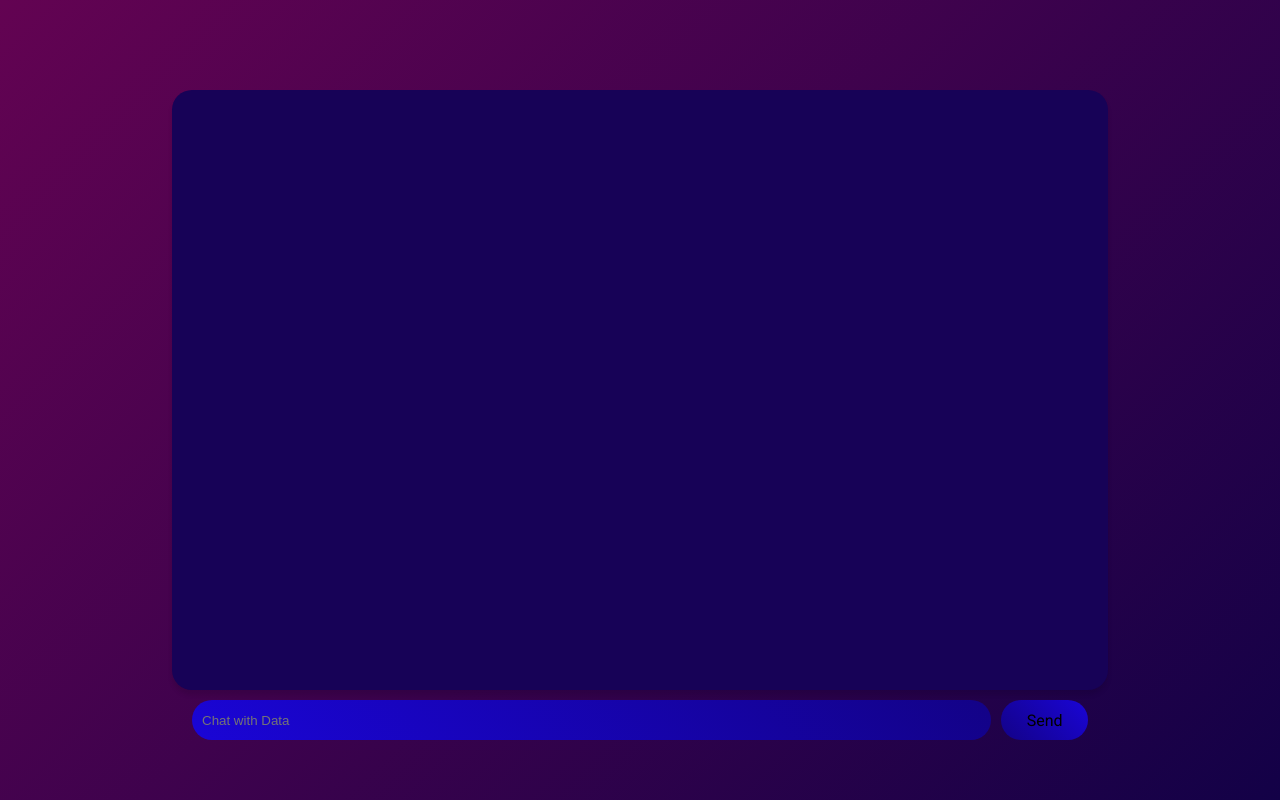
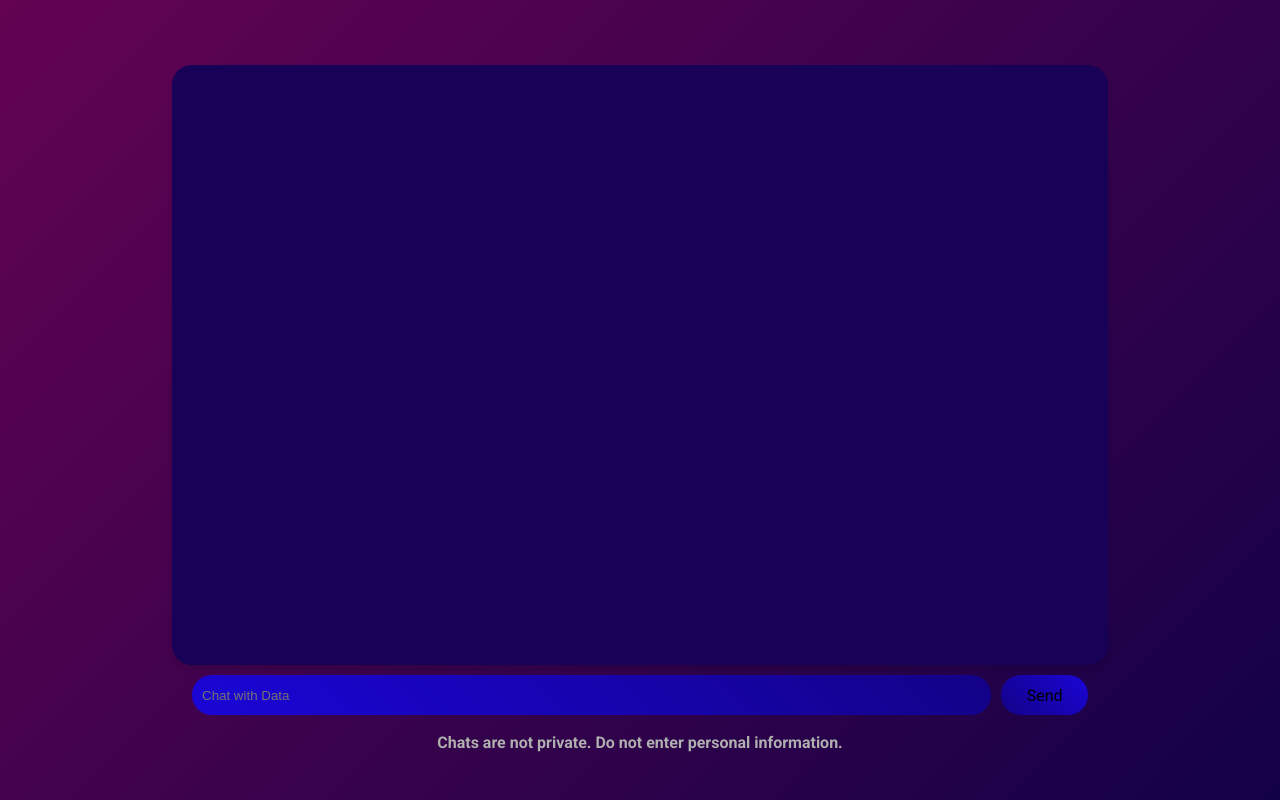
Before and after one commit to anonymous-basenji/data-ai-assistant-ultra, a React (Vite) app: page / in a window 1280 px wide. Built offline with nearby package versions, Linux system fonts and the light colour scheme.

Commit message:
Added privacy disclaimer

```diff
--- a/src/App.css
+++ b/src/App.css
@@ -49,8 +49,15 @@
   background: linear-gradient(45deg, #130287, #1a05d6);
 }
 
-submit-btn:hover {
+.submit-btn:hover {
   cursor: pointer;
+}
+
+.disclaimer {
+  color: #afafaf;
+  padding: 20px;
+  height: 10px;
+  display: block;
 }
 
 @media(max-width: 768px) {
--- a/src/App.jsx
+++ b/src/App.jsx
@@ -107,6 +107,9 @@ function App() {
         <input name='chat-input' className='chat-input' type='text' placeholder='Chat with Data' value={inputValue} onChange={(e) => updateInputValue(e.target.value)}></input>
         <button className='submit-btn' type='submit'>Send</button>
       </form>
+      <div className='disclaimer'>
+        <p><strong>Chats are not private. Do not enter personal information.</strong></p>
+      </div>
     </div>
   );
 }
```
